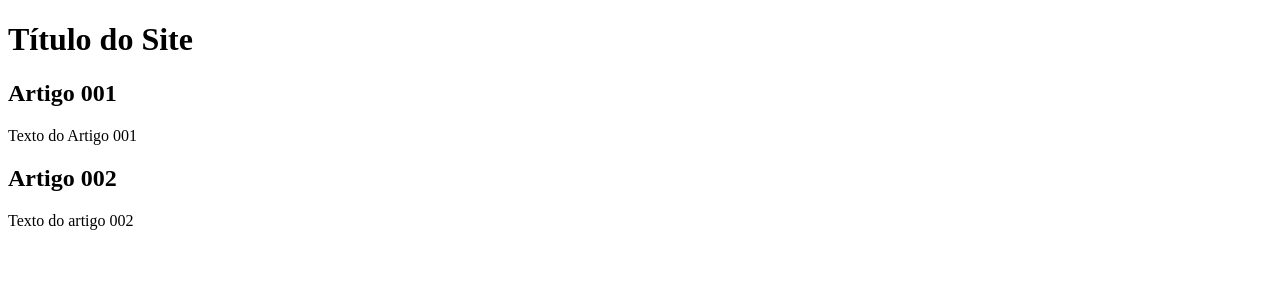
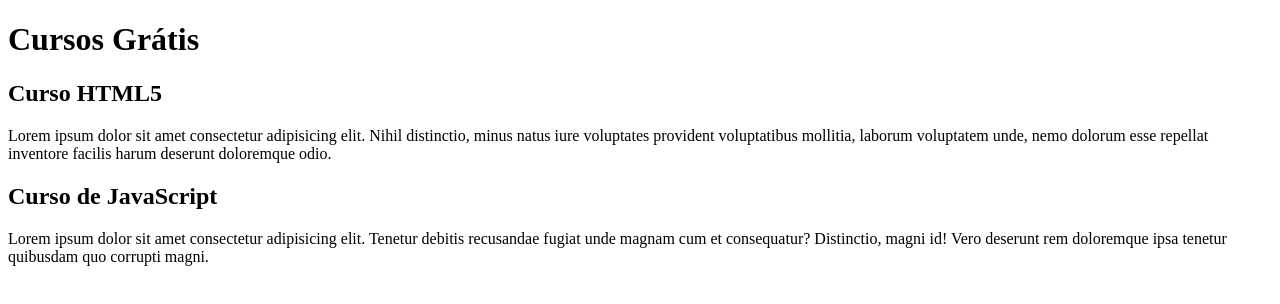
Before and after one commit to VitoriaRSouza/Curso_GitHub, a plain HTML site: page index.html in a window 1280 px wide. Drawn offline with Linux system fonts and the light colour scheme.

Commit message:
comecei a escrever o conteúdo

```diff
--- a/index.html
+++ b/index.html
@@ -8,15 +8,15 @@
 <body>
     <main>
         <header>
-            <h1>Título do Site</h1>
+            <h1>Cursos Grátis</h1>
         </header>
         <article>
-            <h2>Artigo 001</h2>
-            <p>Texto do Artigo 001</p>
+            <h2>Curso HTML5</h2>
+            <p>Lorem ipsum dolor sit amet consectetur adipisicing elit. Nihil distinctio, minus natus iure voluptates provident voluptatibus mollitia, laborum voluptatem unde, nemo dolorum esse repellat inventore facilis harum deserunt doloremque odio.</p>
         </article>
         <article>
-            <h2>Artigo 002</h2>
-            <p>Texto do artigo 002</p>
+            <h2>Curso de JavaScript</h2>
+            <p>Lorem ipsum dolor sit amet consectetur adipisicing elit. Tenetur debitis recusandae fugiat unde magnam cum et consequatur? Distinctio, magni id! Vero deserunt rem doloremque ipsa tenetur quibusdam quo corrupti magni.</p>
         </article>
     </main>
 </body>
```
